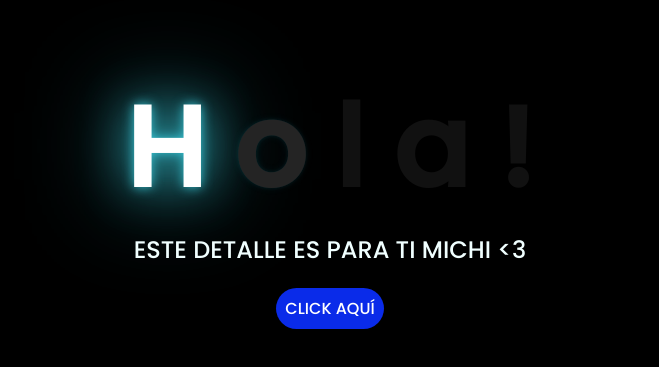
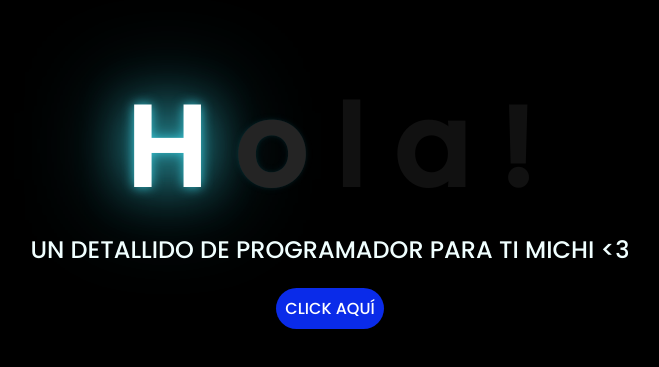
Before and after one commit to Melloqz/Melloqz.github.io, a plain HTML site: page index.html in a window 1280 px wide. Shown: the part 139-506 px from the top of the page, without its empty margins (318-977 px from the left). Drawn offline with Linux system fonts and the light colour scheme.

Commit message:
Add files via upload

```diff
--- a/index.html
+++ b/index.html
@@ -19,7 +19,7 @@
         <span>!</span>
     </div>
     <div class="description">
-        <span>ESTE DETALLE ES PARA TI MICHI <3</span>
+        <span>UN DETALLIDO DE PROGRAMADOR PARA TI MICHI <3</span>
     </div>
     <div class="button">
         <button class="botones">
```
